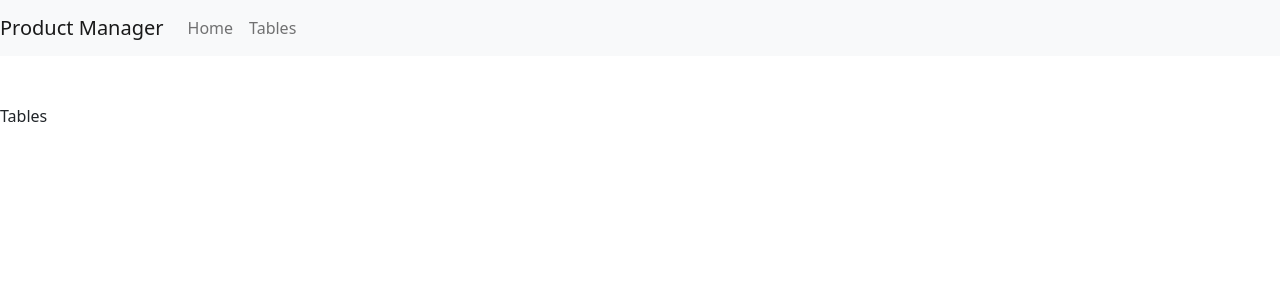
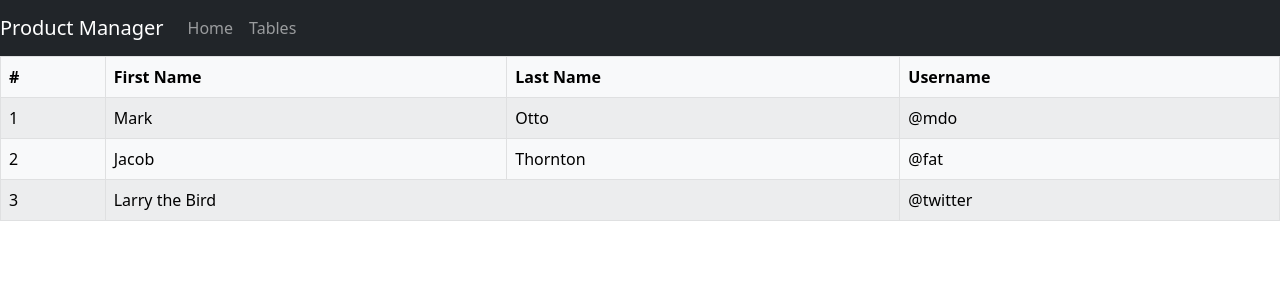
Before and after one commit to mqchua/react-project, a React (Create React App) app: page /tables in a window 1280 px wide. Shown: the top 300 px of the page. Built offline with nearby package versions, Linux system fonts and the light colour scheme.

Commit message:
added tables

```diff
--- a/src/App.js
+++ b/src/App.js
@@ -16,7 +16,7 @@
       <div>
         <BrowserRouter>
 
-        <Navbar bg="light" expand="lg">
+        <Navbar bg="dark" variant="dark" expand="lg">
           <Navbar.Brand href="#home">Product Manager</Navbar.Brand>
           <Navbar.Toggle aria-controls="basic-navbar-nav" />
           <Navbar.Collapse id="basic-navbar-nav">
@@ -27,9 +27,6 @@
           </Navbar.Collapse>
         </Navbar>
 
-        <br/>
-        <br/>
-
           <Switch>
             <Route path="/" exact component={Home}/>
             <Route path="/tables" exact component={Tables}/>
--- a/src/pages/tables/Tables.js
+++ b/src/pages/tables/Tables.js
@@ -1,10 +1,38 @@
 import React from 'react';
-// import { useForm } from "react-hook-form";
+import Table from 'react-bootstrap/Table'
 
 export default function App() {
 
 
   return (
-    <div>Tables</div>
+    <Table striped bordered hover variant="light">
+      <thead>
+        <tr>
+          <th>#</th>
+          <th>First Name</th>
+          <th>Last Name</th>
+          <th>Username</th>
+        </tr>
+      </thead>
+      <tbody>
+        <tr>
+          <td>1</td>
+          <td>Mark</td>
+          <td>Otto</td>
+          <td>@mdo</td>
+        </tr>
+        <tr>
+          <td>2</td>
+          <td>Jacob</td>
+          <td>Thornton</td>
+          <td>@fat</td>
+        </tr>
+        <tr>
+          <td>3</td>
+          <td colSpan="2">Larry the Bird</td>
+          <td>@twitter</td>
+        </tr>
+      </tbody>
+    </Table>
   );
 }
```
